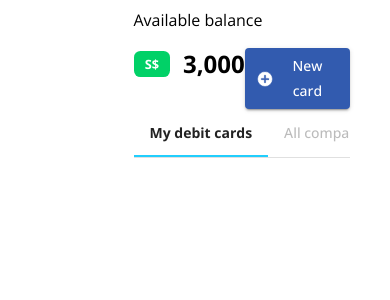
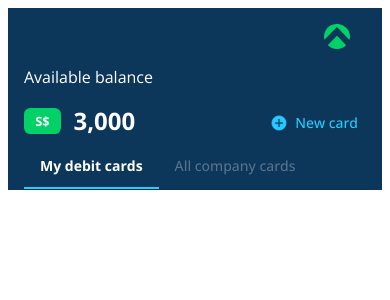
Before and after one commit to ankpaw/org, a React app: page /cards in a window 390 px wide. Shown: the top 300 px of the page. Built offline with nearby package versions, Linux system fonts and the light colour scheme; the HTML template or start-up script is replaced by a standard one.

Commit message:
added mobile view

```diff
--- a/src/app/app.tsx
+++ b/src/app/app.tsx
@@ -19,7 +19,7 @@
       {!isMobile && (
         <SideNav isDrawerOpen={isDrawerOpen} setDrawerOpen={setIsDrawerOpen} />
       )}
-      <div className={styles.shiftTextRight}>
+      <div className={!isMobile ? styles.shiftTextRight : ''}>
         <Outlet />
       </div>
     </div>
--- a/src/components/custombutton/custombutton.tsx
+++ b/src/components/custombutton/custombutton.tsx
@@ -1,9 +1,23 @@
 import { Button, ButtonProps } from '@mui/material';
 
-const CustomButton = (props: ButtonProps) => (
-  <Button sx={{
-    backgroundColor: '#325BAF',
-    textTransform: 'none',
-  }} variant={'contained'} {...props}></Button>
+const CustomButton = ({
+  isMobile,
+  ...props
+}: ButtonProps & { isMobile: boolean }) => (
+  <Button
+    sx={
+      isMobile
+        ? {
+          textTransform: 'none',
+          color: '#23CEFD'
+        }
+        : {
+            backgroundColor: '#325BAF',
+            textTransform: 'none',
+          }
+    }
+    variant={isMobile ? 'text' : 'contained'}
+    {...props}
+  ></Button>
 );
 export default CustomButton;
--- a/src/components/customcard/customcard.tsx
+++ b/src/components/customcard/customcard.tsx
@@ -13,9 +13,10 @@
 interface CustomCardProps {
   isCardDetailsVisible: boolean;
   card: AspireCard;
+  isMobile?: boolean;
 }
 
-const CustomCard = ({ isCardDetailsVisible, card }: CustomCardProps) => {
+const CustomCard = ({ isCardDetailsVisible, card, isMobile}: CustomCardProps) => {
   const maskCardDetails = (cardNumber: string) => {
     return isCardDetailsVisible
       ? cardNumber
@@ -38,14 +39,14 @@
         </div>
         <Typography
           className={styles.cardText}
-          variant="h5"
+          variant={isMobile ? 'h6' : 'h5'}
           sx={{ fontWeight: '600', marginBottom: '2em' }}
         >
           {card.name}
         </Typography>
         <Typography
           className={styles.cardText}
-          variant="h6"
+          variant={isMobile ? 'subtitle1' : 'h6'}
           sx={{
             fontWeight: '500',
             letterSpacing: '0.5em',
@@ -57,7 +58,7 @@
         <Typography
           className={styles.cardText}
           variant="body2"
-          sx={{ fontWeight: '500', marginBottom: '1em' }}
+          sx={{ fontWeight: '600', marginBottom: '1em' }}
         >
           <span>Thru: {card.expiry}</span>
           <span>CVV: {maskCVV(card.cvv)}</span>
--- a/src/routes/cards/cards.module.scss
+++ b/src/routes/cards/cards.module.scss
@@ -1,11 +1,39 @@
 .container {
     padding: 0 2em 3em;
+
+    @media (max-width: 768px) {
+        background-color: #0C365A;
+        padding: 0;
+    }
+
+    .mobileLogoContainer {
+        display: none;
+
+        @media (max-width: 768px) {
+            display: flex;
+
+            img {
+                margin-left: auto;
+                padding: 1em;
+            }
+        }
+
+    }
+
+    .header {
+        @media (max-width: 768px) {
+            padding: 0 1em;
+        }
+    }
 
     .content {
         margin-top: 1em;
     }
 
     .currencyContainer {
+        @media (max-width: 768px) {
+            color: #fff;
+        }
         display: flex;
         margin-top: 1em;
 
@@ -24,11 +52,17 @@
             text-transform: none;
             color: #222222;
             opacity: 30%;
+            @media (max-width: 768px) {
+                color: #fff;
+            }
 
             &.selectedTabItem {
                 color: #222222;
                 opacity: 100%;
                 font-weight: 600;
+                @media (max-width: 768px) {
+                    color: #fff;
+                }
             }
         }
 
--- a/src/routes/cards/cards.tsx
+++ b/src/routes/cards/cards.tsx
@@ -1,4 +1,4 @@
-import { Box, Tab, Tabs, Typography } from '@mui/material';
+import { Box, Tab, Tabs, Typography, useMediaQuery, useTheme} from '@mui/material';
 import styles from './cards.module.scss';
 import CustomChip from '../../components/customchip/customchip';
 import CustomButton from '../../components/custombutton/custombutton';
@@ -11,11 +11,14 @@
   const [currentRoute, setCurrentRoute] = useState('my-cards');
   const [refreshCards, setRefreshCards] = useState(false);
   const [open, setOpen] = useState(false);
+  const theme = useTheme();
+  const isMobile = useMediaQuery(theme.breakpoints.down('sm'));
+
   const handleClickOpen = () => {
     setOpen(true);
   };
 
-  const handleChange = (event: React.ChangeEvent, newValue: string) => {
+  const handleChange = (event: React.SyntheticEvent, newValue: string) => {
     setCurrentRoute(newValue);
     navigate(`${newValue.replace(/\s+/g, '-').toLowerCase()}`);
   };
@@ -33,17 +36,24 @@
 
   return (
     <div className={styles.container}>
-      <div>
-        <Typography variant={'body1'}>Available balance</Typography>
+      <div className={styles.header}>
+      <div className={styles.mobileLogoContainer}>
+          <img src='mobile-logo.svg' alt='cards' />
+        </div>
+      <div className={styles.balanceContainer}>
+        <Typography sx={isMobile ? {
+          color: '#FFF'
+        }: {}} variant={'body1'}>Available balance</Typography>
         <div className={styles.currencyContainer}>
           <CustomChip className={styles.chip} label="S$" />
           <Typography fontWeight={'600'} variant={'h5'}>
             3,000
           </Typography>
           <CustomButton
+            isMobile={isMobile}
             onClick={handleClickOpen}
             className={styles.addBtn}
-            startIcon={<AddIcon />}
+            startIcon={<AddIcon fillB={isMobile ? '#23CEFD' : '#fff'} />}
           >
             New card
           </CustomButton>
@@ -71,6 +81,7 @@
           ))}
         </Tabs>
       </Box>
+      </div>
       <div className={styles.content}>
         <Outlet context={[refreshCards, setRefreshCards]} />
       </div>
--- a/src/routes/cards/mycards/mycards.module.scss
+++ b/src/routes/cards/mycards/mycards.module.scss
@@ -4,13 +4,28 @@
     display: flex;
     padding: 2em;
 
+    @media (max-width: 768px) {
+        border: none;
+        display: block;
+        padding: 0;
+    }
+
     .cardContainer {
         width: 50%;
         padding-right: 2em;
+        @media (max-width: 768px) {
+           width: auto;
+           padding-right: 0;
+        }
+
+        .card {
+            @media (max-width: 768px) {
+                padding: 0 1em;
+             }
+        }
 
         .viewBtnContainer {
             display: flex;
-
         }
 
         .btnGroup {
@@ -20,6 +35,12 @@
             padding: 0.5em 1em;
             margin-top: 5em;
 
+            @media (max-width: 768px) {
+                border-radius: 1em 1em 0 0;
+                padding: 1.5em 1em;
+                margin-bottom: -0.5em;
+             }
+
             div {
                 text-align: center;
             }
@@ -28,15 +49,26 @@
 
     .statementContainer {
         width: 50%;
+        @media (max-width: 768px) {
+            width: auto;
+        }
 
         .accordion {
             background-color: #F5F9FF;
             color: #0C365A;
             padding: 0;
 
+            @media (max-width: 768px) {
+                margin: 0;
+            }
+
+
             .accordionSummary {
                 display: flex;
                 justify-content: space-between;
+                @media (max-width: 768px) {
+                   padding: 1em;
+                }
 
                 .accordionTitle {
                     font-size: 1.5em;
--- a/src/routes/cards/mycards/mycards.tsx
+++ b/src/routes/cards/mycards/mycards.tsx
@@ -4,6 +4,8 @@
   AccordionSummary,
   Button,
   Typography,
+  useMediaQuery,
+  useTheme,
 } from '@mui/material';
 import styles from './mycards.module.scss';
 import 'react-responsive-carousel/lib/styles/carousel.min.css';
@@ -30,6 +32,8 @@
 }
 
 const MyCards = () => {
+  const theme = useTheme();
+  const isMobile = useMediaQuery(theme.breakpoints.down('sm'));
   const [isCardDetailsVisible, setIsCardDetailsVisible] = useState(false);
   const [cards, setCards] = useState<AspireCard[]>([]);
   const [cardDetails, setCardDetails] = useState<CardDetails | null>(null);
@@ -88,13 +92,25 @@
   return (
     <div className={styles.container}>
       <div className={styles.cardContainer}>
+        <div className={styles.card}>
           <div className={styles.viewBtnContainer}>
             <Button
-            sx={{
+              sx={
+                isMobile
+                  ? {
                       color: '#01D167',
                       textTransform: 'none',
                       marginLeft: 'auto',
-            }}
+                      background: '#FFF',
+                      paddingBottom: '1em',
+                      marginBottom: '-1em',
+                    }
+                  : {
+                      color: '#01D167',
+                      textTransform: 'none',
+                      marginLeft: 'auto',
+                    }
+              }
               startIcon={<RemoveRedEye fill="#01D167" />}
               onClick={() => setIsCardDetailsVisible(!isCardDetailsVisible)}
             >
@@ -114,10 +130,13 @@
                 <CustomCard
                   isCardDetailsVisible={isCardDetailsVisible}
                   card={card}
+                  isMobile={isMobile}
                 />
               </div>
             ))}
           </Carousel>
+        </div>
+
         <div className={styles.btnGroup}>
           {actions.map((action, index) => (
             <ActionButton
```
Also changed, not shown: src/components/customappbar/customappbar.tsx (added, +162 -0 lines), public/mobile-logo.svg (added). Lines whose indentation alone changed are shown as unchanged.
